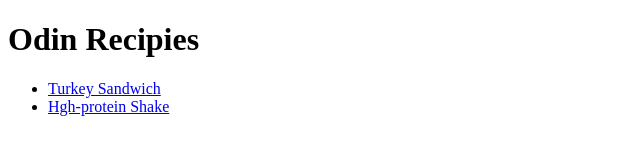
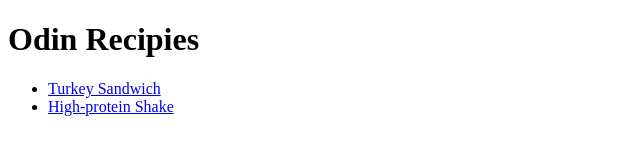
Before and after one commit to soakkaa/odin_recipies, a plain HTML site: page index.html in a window 1280 px wide. Shown: the full height of the page, 0-640 px from the left. Drawn offline with Linux system fonts and the light colour scheme.

Commit message:
spelling fixes

```diff
--- a/index.html
+++ b/index.html
@@ -12,7 +12,7 @@
 
     <ul>
         <li><a href="recipies/turkeysandwich.html">Turkey Sandwich</a></li>
-        <li><a href="recipies/shake.html">Hgh-protein Shake</a></li>
+        <li><a href="recipies/shake.html">High-protein Shake</a></li>
 
 
 
```
